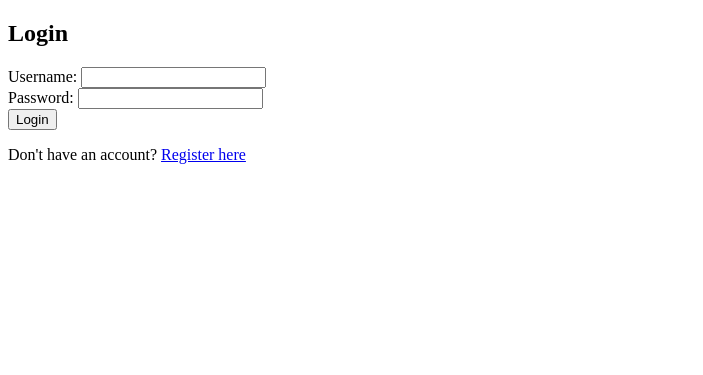
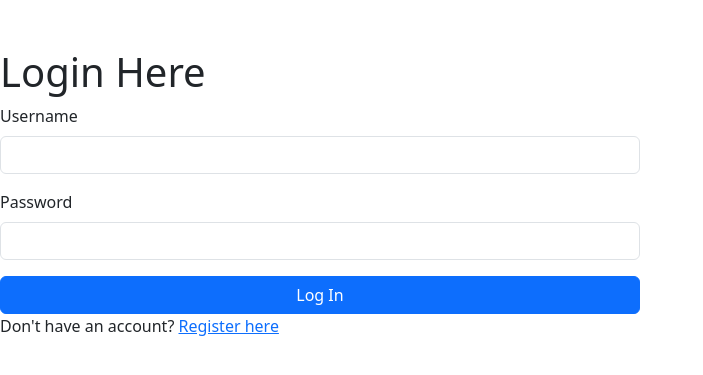
Before and after one commit to vasu991/user_registration, a PHP site: page /login.php in a window 1280 px wide. Shown: the top 375 px of the page, without its empty margins (0-703 px from the left). Run offline with PHP 8.4, Linux system fonts and the light colour scheme.

Commit message:
ui improvement

```diff
--- a/src/config.php
+++ b/src/config.php
@@ -2,7 +2,7 @@
     $servername = "localhost";
     $username = "root";
     $password = "";
-    $dbname = "login";
+    $dbname = "user-registration";
 
     // Create a connection
     $conn = new mysqli($servername, $username, $password, $dbname);
--- a/src/login.php
+++ b/src/login.php
@@ -35,21 +35,34 @@ if ($_SERVER["REQUEST_METHOD"] == "POST") {
 <!DOCTYPE html>
 <html lang="en">
 <head>
+
+    <link rel="stylesheet" href="style.css">
+<link href="https://cdn.jsdelivr.net/npm/bootstrap@5.3.2/dist/css/bootstrap.min.css" rel="stylesheet" integrity="sha384-T3c6CoIi6uLrA9TneNEoa7RxnatzjcDSCmG1MXxSR1GAsXEV/Dwwykc2MPK8M2HN" crossorigin="anonymous">
+<script src="https://cdn.jsdelivr.net/npm/bootstrap@5.3.2/dist/js/bootstrap.bundle.min.js" integrity="sha384-C6RzsynM9kWDrMNeT87bh95OGNyZPhcTNXj1NW7RuBCsyN/o0jlpcV8Qyq46cDfL" crossorigin="anonymous"></script>
+
     <meta charset="UTF-8">
     <meta name="viewport" content="width=device-width, initial-scale=1.0">
-    <title>Login</title>
-
+    <title>Document</title>
+    <style>
+        .error{ color: red;
+        }
+    </style>
 </head>
 <body>
-    <h2>Login</h2>
+
+    <div class="col-6  mt-5">
+            <h1 class="display-6">Login Here</h1>
                 <form method="post" action="<?php echo htmlspecialchars($_SERVER["PHP_SELF"]); ?>">
-        <label for="username">Username:</label>
-        <input type="text" id="username" name="username" required><br>
+                    <div class="mb-3">
+                        <label for="exampleInputPassword1" class="form-label">Username</label>
+                        <input type="text" class="form-control" id="exampleInputPassword1" name="username">
+                    </div>
+                    <div class="mb-3">
+                        <label for="exampleInputPassword1" class="form-label">Password</label>
+                        <input type="password" class="form-control" id="exampleInputPassword1" name="password">
+                    </div>
 
-        <label for="password">Password:</label>
-        <input type="password" id="password" name="password" required><br>
-
-        <input type="submit" value="Login">
+                    <button type="submit" class="btn btn-primary w-100" name="login">Log In</button>
                 </form>
 
                             <?php
@@ -57,6 +70,10 @@ if ($_SERVER["REQUEST_METHOD"] == "POST") {
                     echo "<p style='color: red;'>$error</p>";
                 }
                 ?>
+
                 <p>Don't have an account? <a href="register.php">Register here</a></p>
+
+
+            </div>
 </body>
 </html>
```
Also changed, not shown: src/register.php (+42 -12 lines), src/welcome.php (+13 -0 lines). Lines whose indentation alone changed are shown as unchanged.
